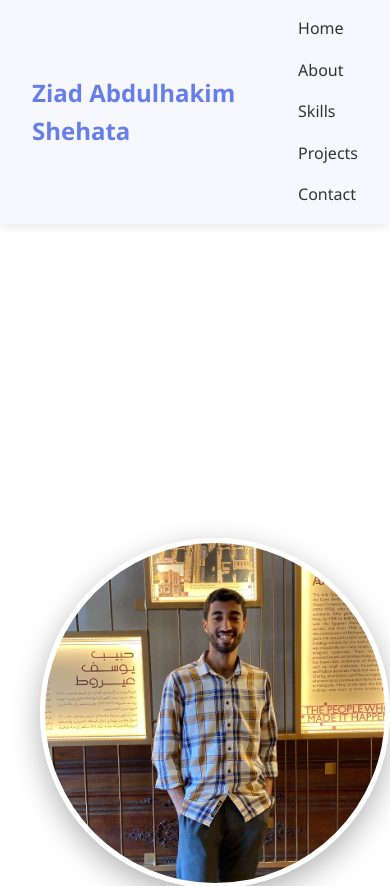
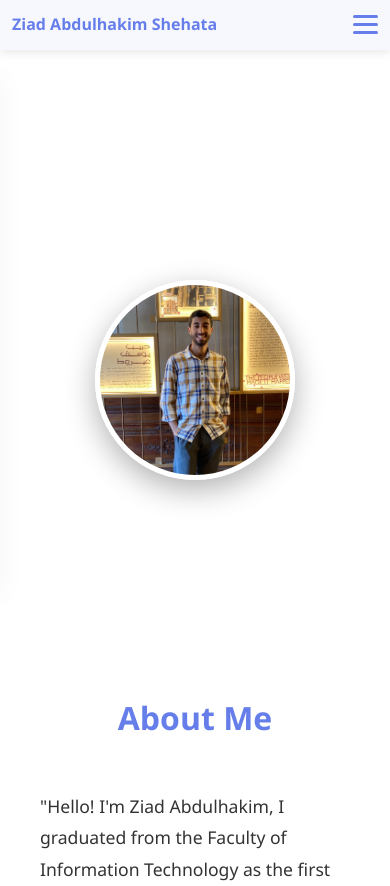
Before and after one commit to zyad221122/myportfolio25, a plain HTML site: page index.html in a window 390 px wide. Shown: the top 886 px of the page. Drawn offline with Linux system fonts and the light colour scheme.

Commit message:
updateCSSfile

```diff
--- a/style.css
+++ b/style.css
@@ -37,6 +37,7 @@ nav {
     font-size: 1.5rem;
     font-weight: bold;
     color: #667eea;
+    white-space: nowrap;
 }
 
 .nav-links {
@@ -54,6 +55,21 @@ nav {
 
 .nav-links a:hover {
     color: #667eea;
+}
+
+.hamburger {
+    display: none;
+    flex-direction: column;
+    cursor: pointer;
+    gap: 5px;
+}
+
+.hamburger span {
+    width: 25px;
+    height: 3px;
+    background: #667eea;
+    border-radius: 3px;
+    transition: all 0.3s;
 }
 
 .hero {
@@ -223,16 +239,83 @@ footer {
 }
 
 @media (max-width: 768px) {
+    nav {
+        padding: 1rem;
+    }
+
+    .logo {
+        font-size: 1.2rem;
+    }
+
+    .hamburger {
+        display: flex;
+    }
+
     .nav-links {
+        position: fixed;
+        left: -100%;
+        top: 70px;
         flex-direction: column;
-        gap: 1rem;
+        background: rgba(255, 255, 255, 0.98);
+        width: 100%;
+        text-align: center;
+        transition: left 0.3s;
+        box-shadow: 0 10px 27px rgba(0, 0, 0, 0.05);
+        padding: 2rem 0;
+        gap: 0;
+    }
+
+    .nav-links.active {
+        left: 0;
+    }
+
+    .nav-links li {
+        margin: 1rem 0;
+    }
+
+    .nav-links a {
+        padding: 1rem;
+        display: block;
+        width: 100%;
     }
 
     .hero h1 {
         font-size: 2.5rem;
     }
 
+    .hero-image {
+        width: 250px;
+        height: 250px;
+    }
+
     .about-content {
         grid-template-columns: 1fr;
     }
 }
+
+@media (max-width: 480px) {
+    .logo {
+        font-size: 1rem;
+    }
+
+    nav {
+        padding: 0.75rem;
+    }
+
+    .hero h1 {
+        font-size: 2rem;
+    }
+
+    .hero p {
+        font-size: 1.2rem;
+    }
+
+    .hero-image {
+        width: 200px;
+        height: 200px;
+    }
+
+    .section-title {
+        font-size: 2rem;
+    }
+}
```
